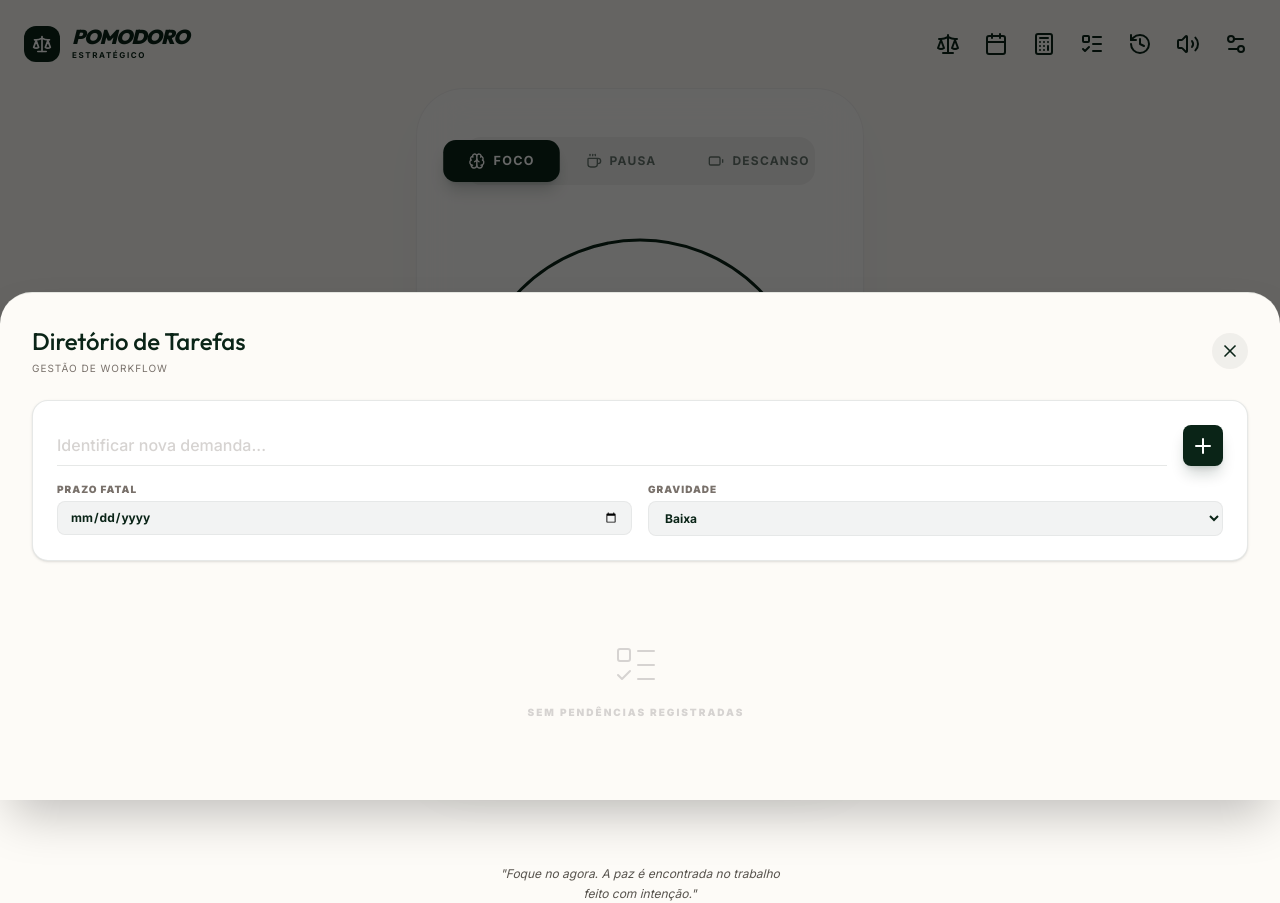
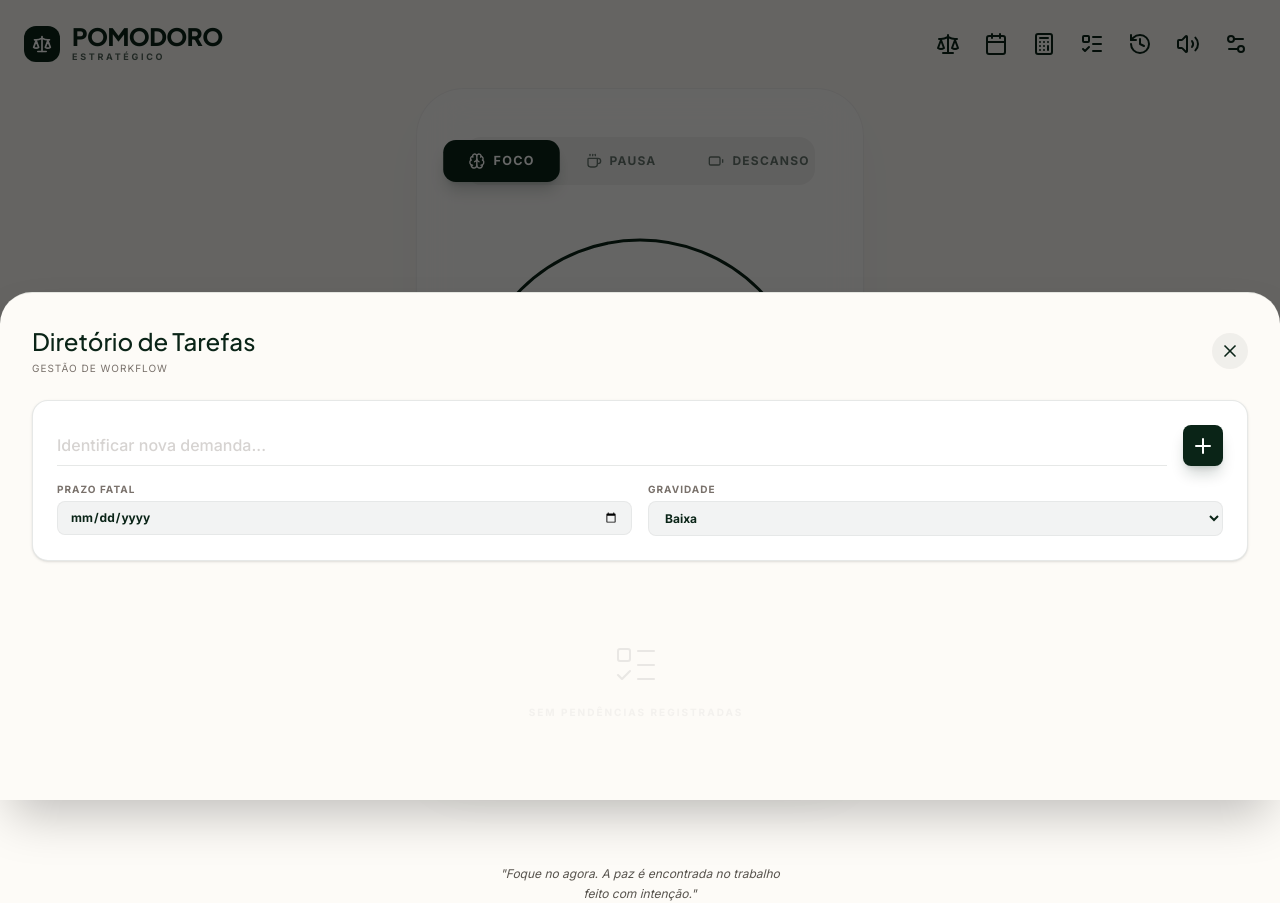
Before and after one commit to jeanmonteiro2013-cell/Pomodoro, a React (Vite) app: page / in a window 1280 px wide. Both pictures are taken after a click on the button 1092 px from the left and 44 px from the top of the page. Built offline with nearby package versions, Linux system fonts and the light colour scheme.

Commit message:
Melhoria da letra e possibilidade de mudar

```diff
--- a/src/App.tsx
+++ b/src/App.tsx
@@ -45,7 +45,9 @@ import {
   ChevronRight,
   Scale,
   Clock,
-  Battery
+  Battery,
+  Sun,
+  Moon
 } from 'lucide-react';
 import { clsx, type ClassValue } from 'clsx';
 import { twMerge } from 'tailwind-merge';
@@ -96,6 +98,7 @@ interface Settings {
   short: number;
   long: number;
   notificationsEnabled: boolean;
+  theme: 'light' | 'dark';
 }
 
 const DEFAULT_SETTINGS: Settings = {
@@ -103,6 +106,7 @@ const DEFAULT_SETTINGS: Settings = {
   short: 10,
   long: 20,
   notificationsEnabled: true,
+  theme: 'light',
 };
 
 // --- Holiday & Deadline Helpers ---
@@ -551,6 +555,13 @@ export default function App() {
     try {
       localStorage.setItem('zen_pomo_settings', JSON.stringify(settings));
     } catch (e) { console.error("Save settings error:", e); }
+
+    // Apply theme
+    if (settings.theme === 'dark') {
+      document.documentElement.classList.add('dark');
+    } else {
+      document.documentElement.classList.remove('dark');
+    }
   }, [settings]);
 
   // Persist history
@@ -614,8 +625,8 @@ export default function App() {
             <Scale size={20} />
           </div>
           <div className="flex flex-col">
-            <h1 className="text-primary font-display font-black text-xl leading-none italic tracking-tighter">POMODORO</h1>
-            <p className="text-[8px] text-primary uppercase font-bold tracking-[0.2em] mt-0.5">ESTRATÉGICO</p>
+            <h1 className="text-primary font-display font-extrabold text-2xl leading-none tracking-tight">POMODORO</h1>
+            <p className="text-[9px] text-primary/70 uppercase font-bold tracking-[0.3em] mt-0.5">ESTRATÉGICO</p>
           </div>
         </motion.div>
 
@@ -734,7 +745,7 @@ export default function App() {
                 key={timeLeft}
                 initial={{ opacity: 0, y: 10 }}
                 animate={{ opacity: 1, y: 0 }}
-                className="text-8xl font-display font-black text-primary tabular-nums tracking-tighter italic"
+                className="text-8xl font-display font-bold text-primary tabular-nums"
               >
                 {formatTime(timeLeft)}
               </motion.span>
@@ -872,7 +883,31 @@ export default function App() {
 
                 <div className="flex items-center justify-between p-4 bg-primary/5 rounded-2xl border border-primary/5">
                   <div className="flex items-center gap-4">
-                    <div className="w-10 h-10 rounded-xl bg-primary flex items-center justify-center text-white">
+                    <div className="w-10 h-10 rounded-xl bg-primary flex items-center justify-center text-[var(--color-background)]">
+                      {settings.theme === 'light' ? <Sun size={20} /> : <Moon size={20} />}
+                    </div>
+                    <div>
+                      <p className="font-bold text-primary text-sm">Tema do App</p>
+                      <p className="text-[10px] text-stone-400 uppercase tracking-widest font-black mt-1">{settings.theme === 'light' ? 'Claro' : 'Escuro'}</p>
+                    </div>
+                  </div>
+                  <button
+                    onClick={() => setSettings({ ...settings, theme: settings.theme === 'light' ? 'dark' : 'light' })}
+                    className={cn(
+                      "w-12 h-6 rounded-full p-1 transition-colors duration-300",
+                      settings.theme === 'dark' ? "bg-primary" : "bg-stone-200"
+                    )}
+                  >
+                    <div className={cn(
+                      "w-4 h-4 bg-white rounded-full transition-transform duration-300",
+                      settings.theme === 'dark' ? "translate-x-6" : "translate-x-0"
+                    )} />
+                  </button>
+                </div>
+
+                <div className="flex items-center justify-between p-4 bg-primary/5 rounded-2xl border border-primary/5">
+                  <div className="flex items-center gap-4">
+                    <div className="w-10 h-10 rounded-xl bg-primary flex items-center justify-center text-[var(--color-background)]">
                       <Volume2 size={20} />
                     </div>
                     <div>
@@ -984,9 +1019,9 @@ export default function App() {
               {/* Task List */}
               <div className="flex-1 overflow-y-auto pr-2 space-y-3 custom-scrollbar">
                 {tasks.length === 0 ? (
-                  <div className="flex flex-col items-center justify-center py-12 text-stone-300">
+                  <div className="flex flex-col items-center justify-center py-12 text-stone-300/50">
                     <ListTodo size={48} strokeWidth={1} />
-                    <p className="mt-4 text-[10px] font-black uppercase tracking-[0.2em]">Sem pendências registradas</p>
+                    <p className="mt-4 text-[10px] font-black uppercase tracking-[0.2em] opacity-50">Sem pendências registradas</p>
                   </div>
                 ) : (
                   tasks.map((task) => (
@@ -996,7 +1031,7 @@ export default function App() {
                       animate={{ opacity: 1, y: 0 }}
                       className={cn(
                         "p-4 rounded-xl flex items-center justify-between border transition-all duration-300 shadow-sm",
-                        activeTaskId === task.id ? "bg-primary/5 border-primary/20" : "bg-white border-primary/5"
+                        activeTaskId === task.id ? "bg-primary/5 border-primary/20" : "bg-card border-primary/5"
                       )}
                     >
                       <div className="flex items-center gap-4 flex-1 min-w-0">
@@ -1004,7 +1039,7 @@ export default function App() {
                           onClick={() => toggleTask(task.id)}
                           className={cn(
                             "w-6 h-6 rounded-lg border flex items-center justify-center transition-all focus:outline-none",
-                            task.completed ? "bg-primary border-primary text-white" : "bg-white border-primary/10 text-stone-300"
+                            task.completed ? "bg-primary border-primary text-background" : "bg-card border-primary/10 text-stone-300"
                           )}
                         >
                           {task.completed && <CheckCircle2 size={14} />}
--- a/src/index.css
+++ b/src/index.css
@@ -1,20 +1,40 @@
-@import url('https://fonts.googleapis.com/css2?family=Inter:wght@300;400;500;600;700;800;900&family=Outfit:wght@300;500;700;900&display=swap');
+@import url('https://fonts.googleapis.com/css2?family=Inter:wght@400;500;600;700&family=Plus+Jakarta+Sans:wght@500;600;700;800&family=JetBrains+Mono:wght@400;500&display=swap');
 @import "tailwindcss";
 
 @theme {
   --font-sans: "Inter", ui-sans-serif, system-ui, sans-serif;
-  --font-display: "Outfit", sans-serif;
+  --font-display: "Plus Jakarta Sans", sans-serif;
+  --font-mono: "JetBrains Mono", ui-monospace, SFMono-Regular, monospace;
 
-  --color-primary: #0A2417;   /* Deep Green */
-  --color-secondary: #B8860B; /* Dark Goldenrod / Ochre */
-  --color-background: #FDFBF7; /* Cream/Off-white */
-  --color-accent: #1E3D2F;
+  --color-primary: var(--primary);
+  --color-secondary: var(--secondary);
+  --color-background: var(--background);
+  --color-card: var(--card);
+  --color-text: var(--text);
+  --color-border: var(--border);
 }
 
 @layer base {
+  :root {
+    --primary: #0A2417;
+    --secondary: #B8860B;
+    --background: #FDFBF7;
+    --card: #FFFFFF;
+    --text: #0A2417;
+    --border: rgba(10, 36, 23, 0.1);
+  }
+
+  .dark {
+    --primary: #52B788;
+    --secondary: #D4AF37;
+    --background: #0F172A;
+    --card: #1E293B;
+    --text: #F8FAFC;
+    --border: rgba(248, 250, 252, 0.1);
+  }
+
   body {
-    @apply bg-[var(--color-background)] text-[var(--color-primary)] font-sans selection:bg-secondary/20 transition-colors duration-500;
-    -webkit-font-smoothing: antialiased;
+    @apply bg-background text-text font-sans antialiased transition-colors duration-500;
   }
 }
 
@@ -25,7 +45,7 @@
   background: transparent;
 }
 .custom-scrollbar::-webkit-scrollbar-thumb {
-  background: var(--color-primary);
+  background: var(--primary);
   opacity: 0.1;
   border-radius: 10px;
 }
```
